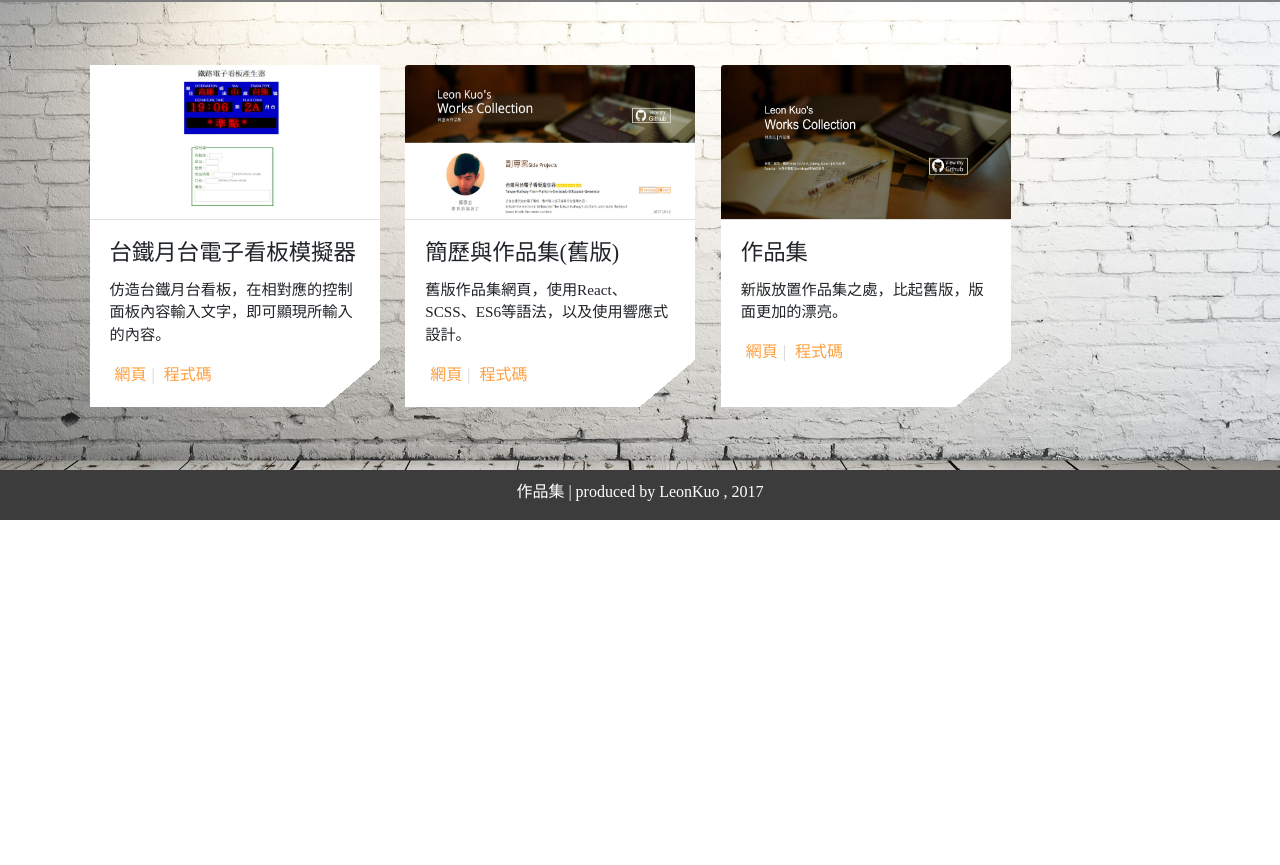
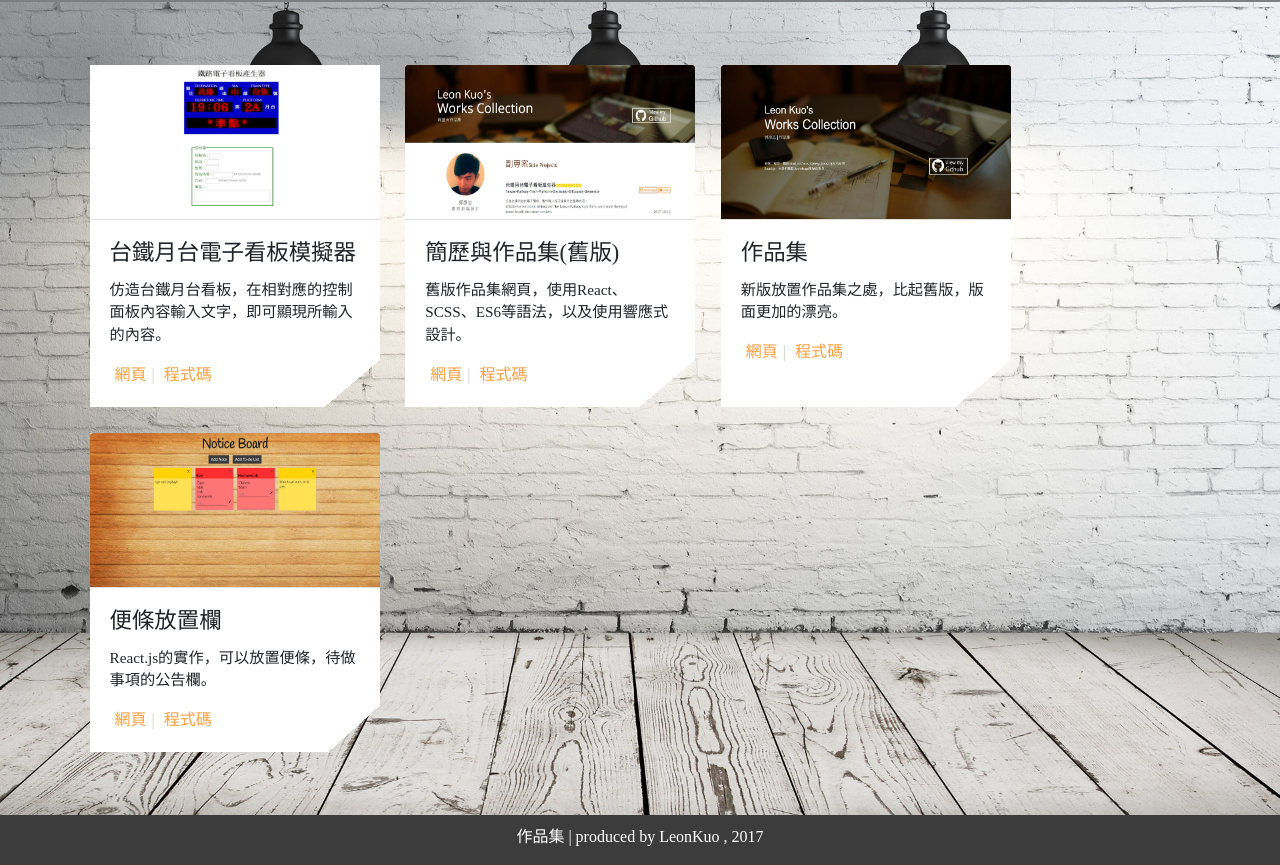
Before and after one commit to iamkyc/Work-collection, a website: page index.html in a window 1280 px wide. Shown: the part 798-1663 px from the top of the page. Before the commit the page ends 1318 px from the top, so only its background shows below. Drawn offline with nearby package versions, Linux system fonts and the light colour scheme.

Commit message:
add notice-board code

```diff
--- a/index.html
+++ b/index.html
@@ -57,6 +57,15 @@
 		    	<a href="https://github.com/iamkyc/Work-collection" class="hiprlinks" target="_blank">程式碼</a>
 		  	</div>
 		</div>
+		<div class="card" data-aos="fade-zoom-in" data-aos-duration="2000" data-aos-once="true">
+		 	<img class="card-img-top" src="https://raw.githubusercontent.com/iamkyc/Work-collection/master/images/notice_board.jpg?raw=true" alt="">
+		 	<div class="card-body">
+		    	<h4 class="card-title">便條放置欄</h4>
+		    	<p class="card-text">React.js的實作，可以放置便條，待做事項的公告欄。</p>
+		    	<a href="https://iamkyc.github.io/Notice-Board/" class="hiprlinks" target="_blank">網頁</a><span class="boundary" >|</span>
+		    	<a href="https://github.com/iamkyc/Notice-Board" class="hiprlinks" target="_blank">程式碼</a>
+		  	</div>
+		</div>
 
 	</content>
 	<footer>
```
